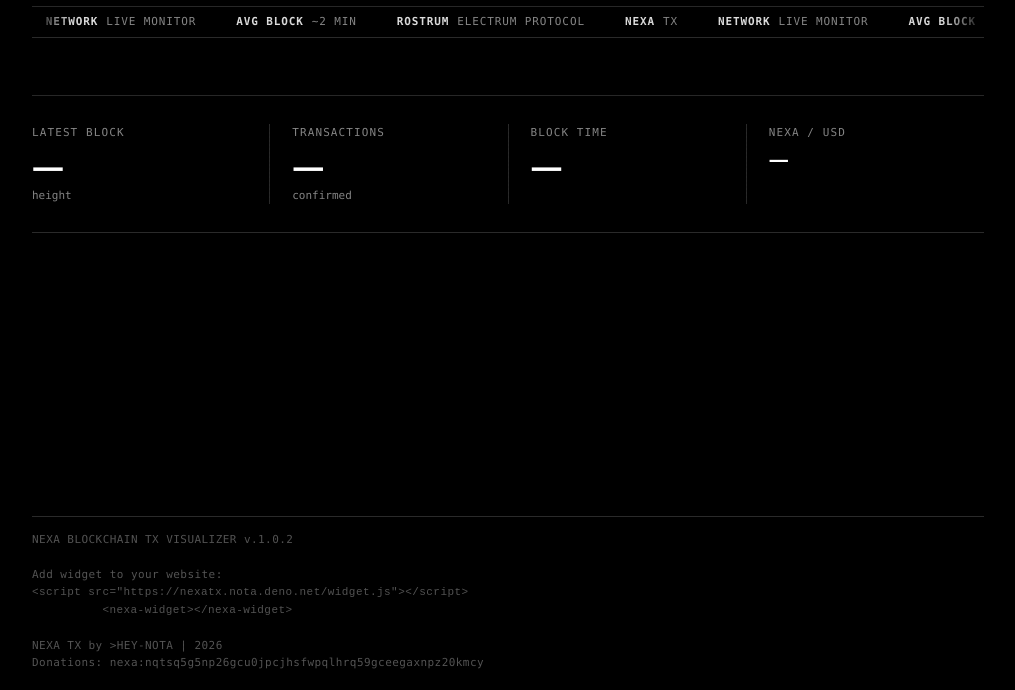
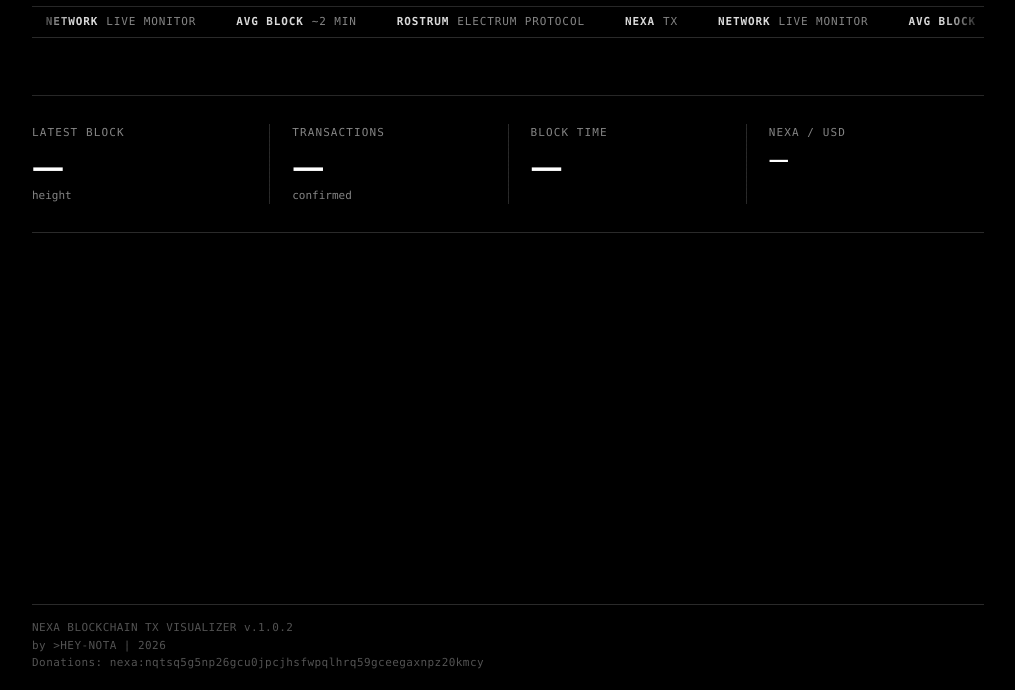
Before and after one commit to mazetoken/nexafeed, a plain HTML site: page public/index.html in a window 1280 px wide. Shown: the part 110-800 px from the top of the page, without its empty margins (132-1147 px from the left). Drawn offline with Linux system fonts and the light colour scheme; no server answers.

Commit message:
Clean up footer section in index.html
Removed unnecessary line breaks and comments in the footer.

```diff
--- a/public/index.html
+++ b/public/index.html
@@ -396,12 +396,12 @@
     <footer>
       <span>
         <p>NEXA BLOCKCHAIN TX VISUALIZER v.1.0.2</p>
-        <br>
+        <!-- <br>
         <p>Add widget to your website:</p>
         <pre><code>&lt;script src="https://nexatx.nota.deno.net/widget.js"&gt;&lt;/script&gt;
           &lt;nexa-widget&gt;&lt;/nexa-widget&gt;
-        </code></pre>
-        <p>NEXA TX by >HEY-NOTA | 2026</p>
+        </code></pre> -->
+        <p>by >HEY-NOTA | 2026</p>
         <p>Donations: nexa:nqtsq5g5np26gcu0jpcjhsfwpqlhrq59gceegaxnpz20kmcy</p>
       </span>
     </footer>
```
